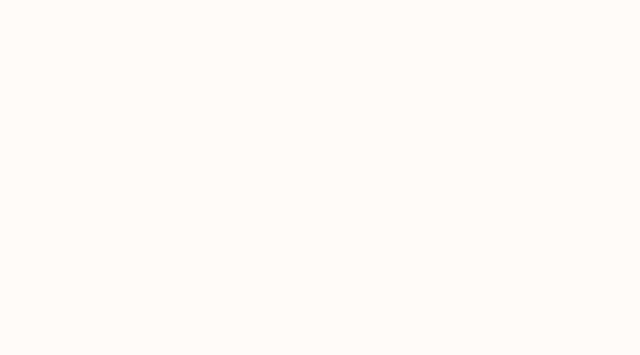
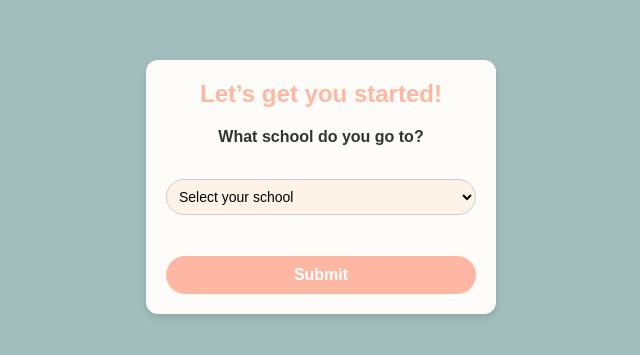
Before and after one commit to malakamahdy/EaseMyDegree, a React (Create React App) app in the folder ease-my-degree-react/: page /gettingstarted in a window 1280 px wide. Before the commit this address had no page. Shown: the part 213-568 px from the top of the page, without its empty margins (319-959 px from the left). Built offline with nearby package versions, Linux system fonts and the light colour scheme; a web font is replaced by a local one.

Commit message:
Added getting started page

```diff
--- a/ease-my-degree-react/package.json
+++ b/ease-my-degree-react/package.json
@@ -20,6 +20,7 @@
     "react-router-dom": "^6.28.0",
     "react-scripts": "5.0.1",
     "start": "^5.1.0",
+    "styled-components": "^6.1.13",
     "web-vitals": "^2.1.4"
   },
   "scripts": {
--- a/ease-my-degree-react/src/App.js
+++ b/ease-my-degree-react/src/App.js
@@ -6,7 +6,8 @@ import Login from './Login';
 import Register from './Register';
 import Dashboard from './Dashboard';
 import GpaCalculator from './GpaCalculator';
-import SemesterPlanner from './SemesterPlanner'; // Import SemesterPlanner component
+import SemesterPlanner from './SemesterPlanner';
+import GettingStarted from './GettingStarted';
 
 function App() {
   return (
@@ -18,6 +19,7 @@ function App() {
         <Route path="/dashboard" element={<Dashboard />} />
         <Route path="/calculator" element={<GpaCalculator />} />
         <Route path="/semesterplanner" element={<SemesterPlanner />} />
+        <Route path="/gettingstarted" element={<GettingStarted />} />
       </Routes>
     </Router>
   );
--- /dev/null
+++ b/ease-my-degree-react/src/GettingStarted.css
@@ -0,0 +1,60 @@
+/* Background */
+.getting-started-container {
+  display: flex;
+  justify-content: center;
+  align-items: center;
+  height: 100vh;
+  background-color: #a1bdbc; /* Teal */
+  font-family: Arial, sans-serif;
+}
+
+/* Rectangle Styling */
+.rectangle {
+  background-color: #fefcf8; /* Rectangle Background */
+  padding: 20px;
+  border-radius: 12px;
+  box-shadow: 0 4px 8px rgba(0, 0, 0, 0.1);
+  text-align: center;
+  width: 350px;
+}
+
+/* Title */
+.title {
+  color: #feb7a3; /* Pink */
+  font-size: 24px;
+  margin-bottom: 20px;
+}
+
+/* Dropdown Label */
+.dropdown-label {
+  font-size: 16px;
+  color: #333; /* Neutral Text Color */
+  margin-bottom: 8px;
+  display: block;
+}
+
+/* Dropdown Styling */
+.dropdown {
+  width: 100%;
+  padding: 8px;
+  border: 1px solid #ccc;
+  border-radius: 20px; /* Rounded */
+  margin-bottom: 16px;
+  font-size: 14px;
+  background-color: #fdf4e7; /* Light pastel text field color */
+}
+
+/* Submit Button */
+.submit-button {
+  background-color: #feb7a3; /* Pink */
+  color: white;
+  border: none;
+  padding: 10px 20px;
+  border-radius: 20px; /* Rounded */
+  cursor: pointer;
+  font-size: 16px;
+}
+
+.submit-button:hover {
+  background-color: #fd9a8a; /* Darker pink on hover */
+}
--- /dev/null
+++ b/ease-my-degree-react/src/GettingStarted.jsx
@@ -0,0 +1,47 @@
+import React, { useState } from "react";
+import "./GettingStarted.css"; // Optional if using CSS
+
+function GettingStarted() {
+  const [selectedSchool, setSelectedSchool] = useState("");
+
+  const handleSchoolChange = (event) => {
+    setSelectedSchool(event.target.value);
+  };
+
+  const handleSubmit = (event) => {
+    event.preventDefault();
+    console.log("Selected School:", selectedSchool);
+    alert(`You selected: ${selectedSchool}`);
+  };
+
+  return (
+    <div className="getting-started-container">
+      <div className="rectangle">
+        <h1 className="title">Let’s get you started!</h1>
+        <form onSubmit={handleSubmit} className="form">
+          <label htmlFor="school" className="dropdown-label">
+            What school do you go to?
+          </label>
+          <select
+            id="school"
+            value={selectedSchool}
+            onChange={handleSchoolChange}
+            className="dropdown"
+          >
+            <option value="" disabled>
+              Select your school
+            </option>
+            <option value="TAMU-CC">TAMU-CC</option>
+            <option value="UT">UT</option>
+            <option value="Texas State">Texas State</option>
+          </select>
+          <button type="submit" className="submit-button">
+            Submit
+          </button>
+        </form>
+      </div>
+    </div>
+  );
+}
+
+export default GettingStarted;
--- a/ease-my-degree-react/src/SemesterPlanner.js
+++ b/ease-my-degree-react/src/SemesterPlanner.js
@@ -3,7 +3,6 @@ import "./SemesterPlanner.css";
 import axios from "axios";
 
 function SemesterPlanner() {
-
   console.log(process.env); // Logs all environment variables
 
   const [messages, setMessages] = useState([]);
@@ -32,18 +31,21 @@ function SemesterPlanner() {
       const response = await axios.post(
         "https://api.openai.com/v1/chat/completions",
         {
-          model: "gpt-4",  // Ensure you're using the correct model name
+          "model": "gpt-4", // Ensure you're using the correct model name
           messages: [{ role: "user", content: studentInput }],
-          max_tokens: 150,  // Set the response length limit
+          max_tokens: 150, // Set the response length limit
         },
         {
           headers: {
-            Authorization: `Bearer ${openaiApiKey}`,  // Pass API key in Authorization header
-            "Content-Type": "application/json",  // Content-Type for JSON request
+            Authorization: `Bearer ${openaiApiKey}`, // Pass API key in Authorization header
+            "Content-Type": "application/json", // Content-Type for JSON request
           },
-          timeout: 10000,  // Optional: Set timeout to 10 seconds
+          timeout: 10000, // Optional: Set timeout to 10 seconds
         }
       );
+
+      // Log the model used in the API response
+      console.log("Model used:", response.data.model);
 
       const chatGptResponse = {
         sender: "planner",
```
Also changed, not shown: 2 other files (tests, documents, lock files or other folders).
